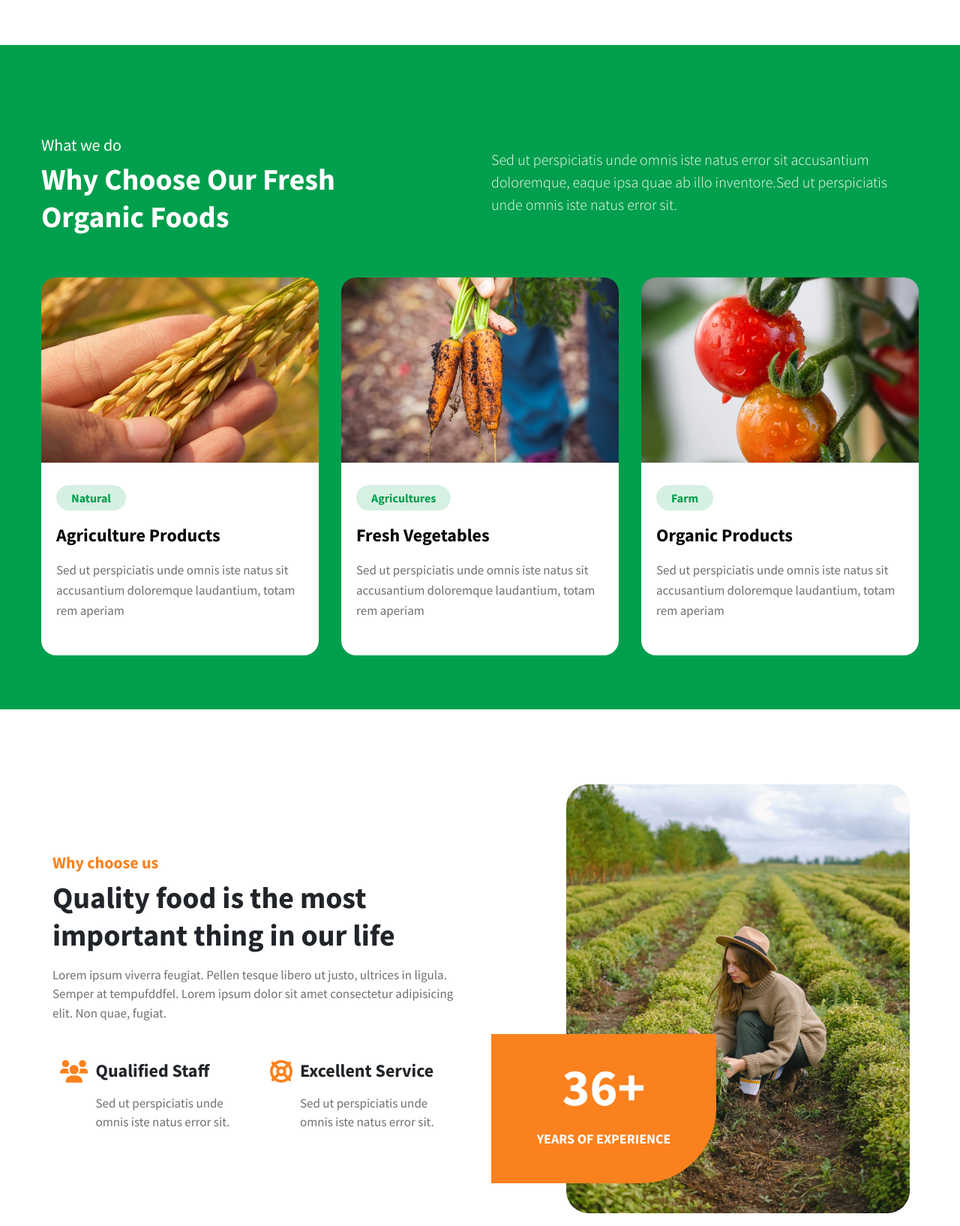
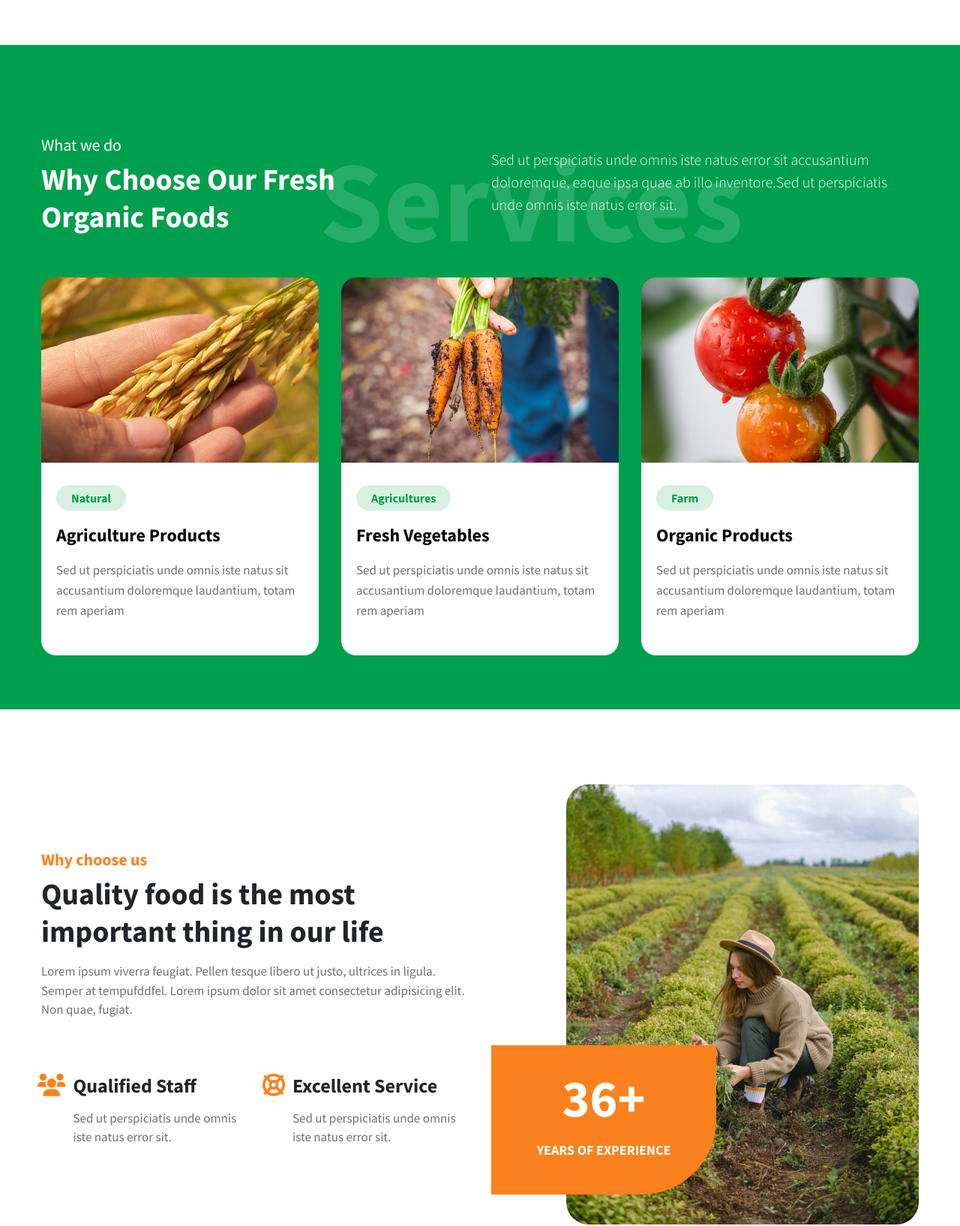
Before and after one commit to Linhle206/BCDN03_Farmstead_Nhom3-Le_Van_Linh-Hoang_Le_Thien_An-Le_Van_Manh, a plain HTML site: page index.html in a window 1280 px wide. Shown: the part 840-2475 px from the top of the page at 75% size. Drawn offline with nearby package versions, Linux system fonts and the light colour scheme; a web font is replaced by a local one.

Commit message:
add features

```diff
--- a/css/style.css
+++ b/css/style.css
@@ -181,6 +181,15 @@ header .dropdown-menu {
     margin-top: 100px;
 }
 
+.Services__title{
+    position: absolute;
+    color: #fff;
+    font-weight: bold;
+    opacity: 0.15;
+    font-size: 12vw;
+    bottom: 1%;
+    right: 20%;
+}
 
 .row h5 {
     font-size: 22px;
@@ -200,16 +209,6 @@ header .dropdown-menu {
     font-weight: 300;
 }
 
-
-.farmServices__content {
-    display: flex;
-    margin-right: -15px;
-    margin-left: -15px;
-}
-
-.farmServices__item {
-    padding: 0 15px;
-}
 
 .card {
     border-radius: 0.25rem;
@@ -270,19 +269,19 @@ header .dropdown-menu {
     align-self: center;
 }
 
-.whyUs__content h5 {
+.whyUs h5 {
     font-size: 22px;
     font-weight: 600;
     color: #fb811e;
 }
 
-.whyUs__content h3 {
+.whyUs h3 {
     font-size: 40px;
     font-weight: 600;
     line-height: 50px;
 }
 
-.whyUs__content P {
+.whyUs P {
     color: #707070;
     font-size: 17px;
     margin: 16px 0;
@@ -307,8 +306,8 @@ header .dropdown-menu {
     margin-left: 10px;
 }
 
-.whyUs__content h4 {
-    font-size: 24px;
+.whyUs h4 {
+    font-size: 26px;
     margin-bottom: 10px;
     font-weight: 600;
 }
--- a/index.html
+++ b/index.html
@@ -175,8 +175,8 @@
     <!-- SERVICES -->
     <section class="farmServices py-5">
         <div class="container py-4">
-            <div class="farmServices__title py-5">
-              <div class="row align-items-center">
+            <div class="farmServices__title position-relative py-5">
+              <div class="row align-items-center ">
                 <div class="col-md-6">
                   <h5 class="text-white">
                     What we do</h5>
@@ -189,10 +189,11 @@
                     eaque ipsa quae ab illo inventore.Sed ut perspiciatis unde omnis iste natus error sit.</p>
                 </div>
               </div>
+              <h4 class="Services__title">Services</h4>
             </div>
 
-            <div class="farmServices__content">
-                <div class="farmServices__item">
+            <div class="row">
+                <div class="col-lg-4 col-md-6">
                     <div class="farmServices__card">
                       <div class="card__header">
                         <a href="#">
@@ -207,7 +208,7 @@
                       </div>
                     </div>
                 </div>
-                <div class="farmServices__item">
+                <div class="col-lg-4 col-md-6">
                   <div class="farmServices__card">
                     <div class="card__header">
                       <a href="#">
@@ -221,7 +222,7 @@
                     </div>
                   </div>
                 </div>
-                <div class="farmServices__item">
+                <div class="col-lg-4 col-md-6">
                   <div class="farmServices__card">
                     <div class="card__header">
                       <a href="#">
@@ -243,20 +244,20 @@
     <!-- WHYUS -->
     <section class="whyUs">
       <div class="container">
-        <div class="whyUs__content">
+        <div class="row">
           <div class="col-lg-6 whyUs__left">
             <h5>Why choose us</h5>
             <h3>Quality food is the most important thing in our life</h3>
             <p>Lorem ipsum viverra feugiat. Pellen tesque libero ut justo, ultrices in ligula. Semper at tempufddfel. Lorem ipsum dolor sit amet consectetur adipisicing elit. Non quae, fugiat.</p>
-            <div class="whyUs__bottom">
-              <div class="bottom__left">
+            <div class="row mt-sm-5 mt-4 pt-lg-4">
+              <div class="col-sm-6 bottom__left">
                 <span class="fa fa-users"></span>
                 <div class="qualified">
                   <h4>Qualified Staff</h4>
                   <p>Sed ut perspiciatis unde omnis iste natus error sit.</p>
                 </div>
               </div>
-              <div class="bottom__right">
+              <div class="col-sm-6 bottom__right">
                 <span class="fa fa-life-ring"></span>
                 <div class="excellent">
                   <h4>Excellent Service</h4>
@@ -264,6 +265,7 @@
                 </div>
               </div>
             </div>
+
           </div>
           <div class="col-lg-5 whyUs__right">
             <img class="whyUs__img" src="./img/./image.jpg" alt="">
```
